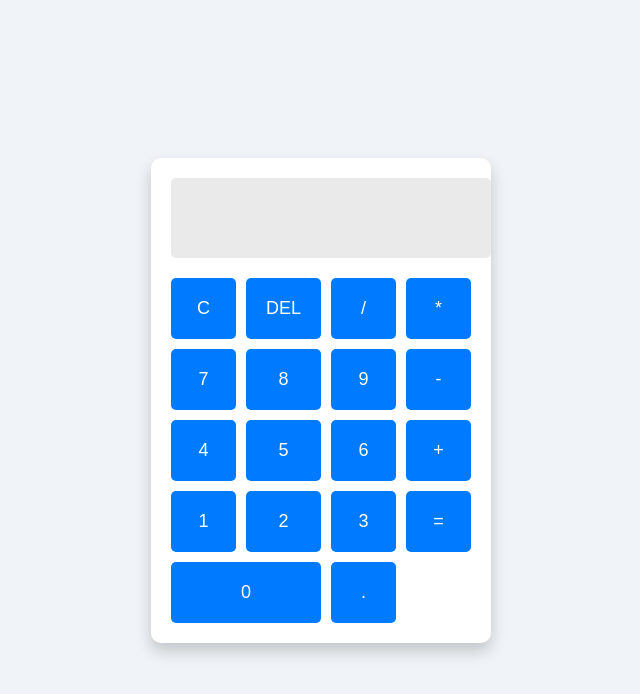
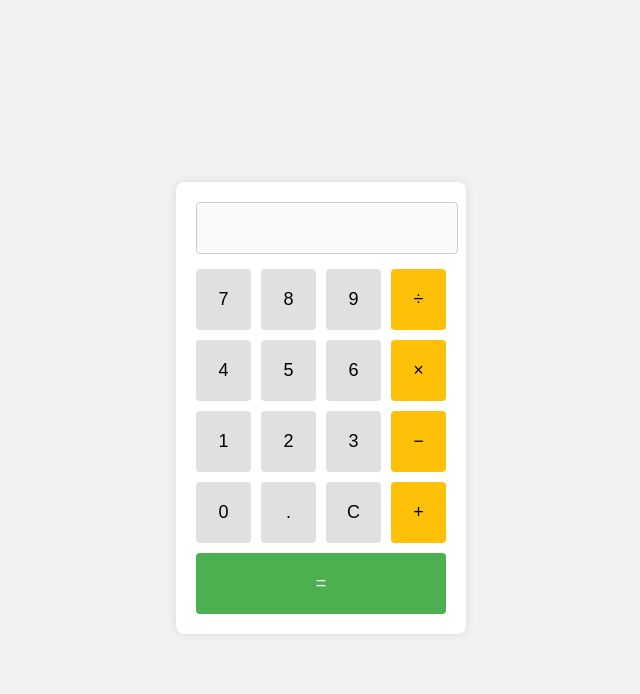
Before and after one commit to Adityagupta6393/Codsoft-Calculator, a plain HTML site: page index.html in a window 1280 px wide. Shown: the whole page, without its empty margins (319-959 px from the left). Drawn offline with Linux system fonts and the light colour scheme.

Commit message:
Add files via upload

```diff
--- a/index.html
+++ b/index.html
@@ -1,37 +1,36 @@
 <!DOCTYPE html>
 <html lang="en">
 <head>
-  <meta charset="UTF-8">
-  <meta name="viewport" content="width=device-width, initial-scale=1.0">
-  <title>Calculator</title>
-  <link rel="stylesheet" href="style.css">
+  <meta charset="UTF-8" />
+  <meta name="viewport" content="width=device-width, initial-scale=1.0" />
+  <title>Basic Calculator</title>
+  <link rel="stylesheet" href="styles.css" />
 </head>
 <body>
   <div class="calculator">
-    <input type="text" id="display" disabled>
+    <input type="text" id="display" disabled />
     <div class="buttons">
-      <button onclick="clearDisplay()">C</button>
-      <button onclick="deleteLast()">DEL</button>
-      <button onclick="appendToDisplay('/')">/</button>
-      <button onclick="appendToDisplay('*')">*</button>
+      <button class="btn" data-value="7">7</button>
+      <button class="btn" data-value="8">8</button>
+      <button class="btn" data-value="9">9</button>
+      <button class="btn operator" data-value="/">÷</button>
 
-      <button onclick="appendToDisplay('7')">7</button>
-      <button onclick="appendToDisplay('8')">8</button>
-      <button onclick="appendToDisplay('9')">9</button>
-      <button onclick="appendToDisplay('-')">-</button>
+      <button class="btn" data-value="4">4</button>
+      <button class="btn" data-value="5">5</button>
+      <button class="btn" data-value="6">6</button>
+      <button class="btn operator" data-value="*">×</button>
 
-      <button onclick="appendToDisplay('4')">4</button>
-      <button onclick="appendToDisplay('5')">5</button>
-      <button onclick="appendToDisplay('6')">6</button>
-      <button onclick="appendToDisplay('+')">+</button>
+      <button class="btn" data-value="1">1</button>
+      <button class="btn" data-value="2">2</button>
+      <button class="btn" data-value="3">3</button>
+      <button class="btn operator" data-value="-">−</button>
 
-      <button onclick="appendToDisplay('1')">1</button>
-      <button onclick="appendToDisplay('2')">2</button>
-      <button onclick="appendToDisplay('3')">3</button>
-      <button onclick="calculate()">=</button>
+      <button class="btn" data-value="0">0</button>
+      <button class="btn" data-value=".">.</button>
+      <button class="btn" id="clear">C</button>
+      <button class="btn operator" data-value="+">+</button>
 
-      <button onclick="appendToDisplay('0')" class="zero">0</button>
-      <button onclick="appendToDisplay('.')">.</button>
+      <button class="btn equal" id="equals">=</button>
     </div>
   </div>
 
--- a/script.js
+++ b/script.js
@@ -1,21 +1,33 @@
-function appendToDisplay(value) {
-  document.getElementById('display').value += value;
-}
+// script.js
+const display = document.getElementById('display');
+const buttons = document.querySelectorAll('.btn');
 
-function clearDisplay() {
-  document.getElementById('display').value = '';
-}
+let currentInput = '';
+let resultDisplayed = false;
 
-function deleteLast() {
-  const display = document.getElementById('display');
-  display.value = display.value.slice(0, -1);
-}
+buttons.forEach(button => {
+  button.addEventListener('click', () => {
+    const value = button.getAttribute('data-value');
 
-function calculate() {
-  const display = document.getElementById('display');
-  try {
-    display.value = eval(display.value);
-  } catch (error) {
-    display.value = 'Error';
-  }
-}
+    if (button.id === 'clear') {
+      currentInput = '';
+      display.value = '';
+    } else if (button.id === 'equals') {
+      try {
+        currentInput = eval(currentInput).toString();
+        display.value = currentInput;
+        resultDisplayed = true;
+      } catch {
+        display.value = 'Error';
+      }
+    } else {
+      if (resultDisplayed && !isNaN(value)) {
+        currentInput = value;
+        resultDisplayed = false;
+      } else {
+        currentInput += value;
+      }
+      display.value = currentInput;
+    }
+  });
+});
--- /dev/null
+++ b/styles.css
@@ -0,0 +1,58 @@
+/* style.css */
+body {
+  background-color: #f2f2f2;
+  font-family: Arial, sans-serif;
+  display: flex;
+  justify-content: center;
+  align-items: center;
+  height: 100vh;
+}
+
+.calculator {
+  background: white;
+  border-radius: 8px;
+  box-shadow: 0 0 10px rgba(0, 0, 0, 0.1);
+  padding: 20px;
+  width: 250px;
+}
+
+#display {
+  width: 100%;
+  height: 40px;
+  font-size: 24px;
+  margin-bottom: 15px;
+  padding: 5px;
+  text-align: right;
+  border: 1px solid #ccc;
+  border-radius: 4px;
+}
+
+.buttons {
+  display: grid;
+  grid-template-columns: repeat(4, 1fr);
+  gap: 10px;
+}
+
+.btn {
+  padding: 20px;
+  font-size: 18px;
+  border: none;
+  background: #e0e0e0;
+  border-radius: 4px;
+  cursor: pointer;
+  transition: background 0.2s;
+}
+
+.btn:hover {
+  background: #d5d5d5;
+}
+
+.operator {
+  background: #ffc107;
+}
+
+.equal {
+  grid-column: span 4;
+  background: #4caf50;
+  color: white;
+}
```
